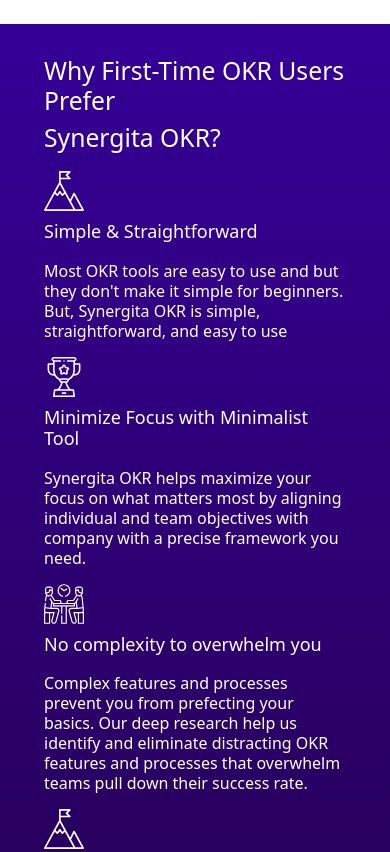
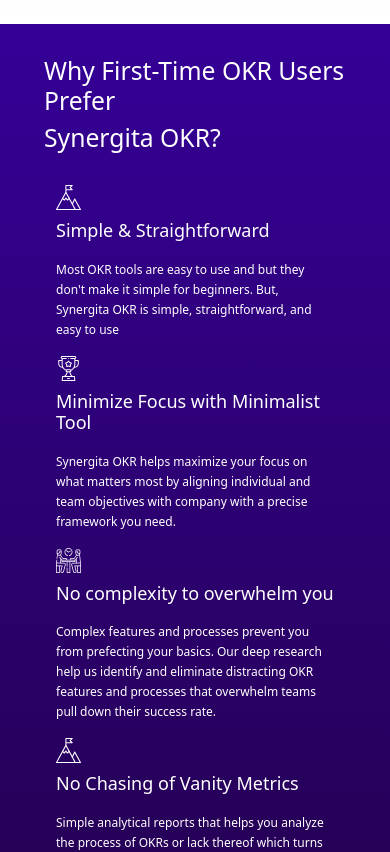
Before and after one commit to Karthiseeni/Synergita_weapp, a React (Create React App) app: page / in a window 390 px wide. Shown: the part 780-1632 px from the top of the page. Built offline with nearby package versions, Linux system fonts and the light colour scheme.

Commit message:
mobile responsive

```diff
--- a/src/components/Navigation/Navigation.css
+++ b/src/components/Navigation/Navigation.css
@@ -3,7 +3,7 @@
   font-size: small;
 }
 .container {
-  width: 1000px;
+  width: 90%px;
 }
 .logoimg {
   height: 50px;
--- a/src/components/featureHero/Feature.css
+++ b/src/components/featureHero/Feature.css
@@ -11,13 +11,13 @@
 }
 .featuresImg {
   display: block;
-  height: 40px;
+  height: 25px;
 }
 .subHeading {
   font-size: large;
   padding: 10px 0;
 }
 .para {
-  font-size: medium;
+  font-size: 12px;
   line-height: 20px;
 }
--- a/src/components/featureHero/FeatureHero.js
+++ b/src/components/featureHero/FeatureHero.js
@@ -6,7 +6,7 @@
 }) {
   return (
     <>
-      <div className="col-xl-4 col-md-6 col-sm-12">
+      <div className="col-xl-4 col-md-6 col-sm-12 px-4 ">
         <img className='featuresImg' src={img} alt={alt} />
         <h5 className='subHeading'>{headline}</h5>
         <p className="para">{description} </p>
--- a/src/components/featureHero/FeatureSection.js
+++ b/src/components/featureHero/FeatureSection.js
@@ -9,7 +9,7 @@
     <div className='feature'>
       <div className="container">
         <h2 >Why First-Time OKR Users Prefer</h2>
-        <h2 className='featureHeader'>Synergita OKR?</h2>
+        <h2 className='featureHeader pb-4'>Synergita OKR?</h2>
         <div className="row">
           <FeaturesHero {...featureObjOne} />
           <FeaturesHero {...featureObjTwo} />
```
